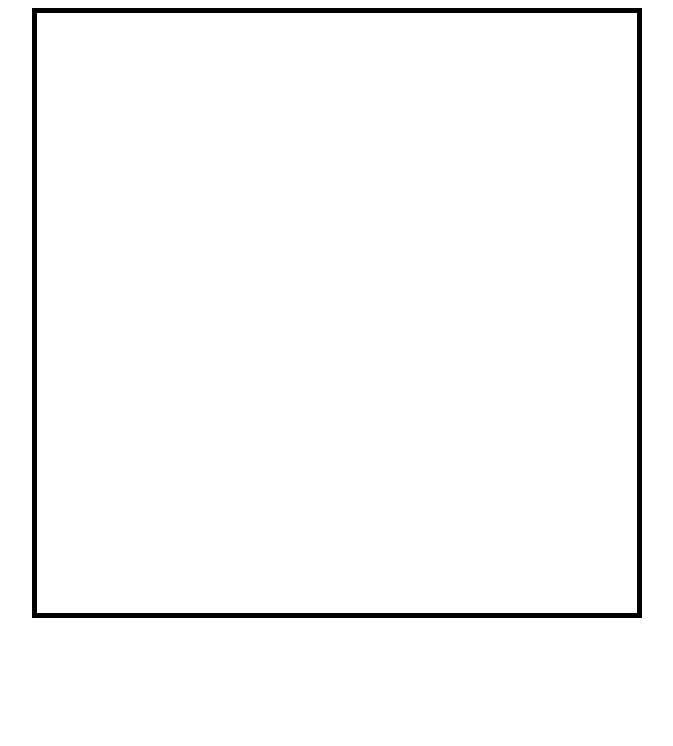
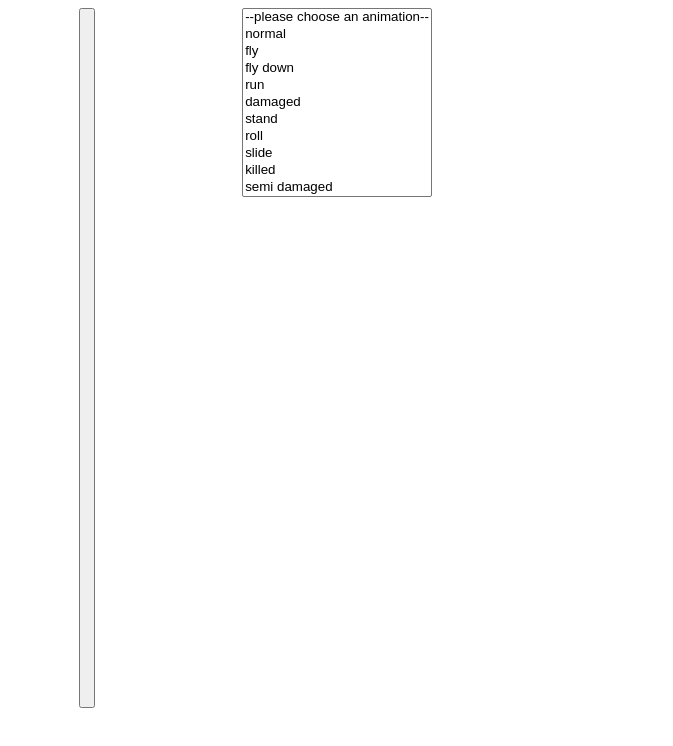
Before and after one commit to Florin12er/game-1, a plain HTML site: page index.html in a window 1280 px wide. Shown: the whole page, without its empty margins (303-976 px from the left). Drawn offline with Linux system fonts and the light colour scheme.

Commit message:
add an select option menu and a button

```diff
--- a/index.html
+++ b/index.html
@@ -8,10 +8,9 @@
   </head>
 
   <body>
-    <canvas class="canvas" id="canvas">
-      <label for="animation">chose an animation</label>
-      <select name="animation" id="animation" multiple size="10">
-        <option value="">--please chose an animation--</option>
+    <label for="animation">Choose an animation</label>
+    <select name="animation" id="animation" multiple size="11">
+      <option value="">--please choose an animation--</option>
       <option value="normal">normal</option>
       <option value="fly">fly</option>
       <option value="fly down">fly down</option>
@@ -21,9 +20,10 @@
       <option value="roll">roll</option>
       <option value="slide">slide</option>
       <option value="killed">killed</option>
-        <option value="semi dameged">semi damaged</option>
+      <option value="semi damaged">semi damaged</option>
     </select>
-    </canvas>
+    <button type="submit" id="submit"></button>
+    <canvas class="canvas" id="canvas"> </canvas>
     <script src="index.js"></script>
   </body>
 </html>
--- a/index.js
+++ b/index.js
@@ -5,7 +5,6 @@ const ctx = canvas.getContext("2d");
 const canvasWidth = (canvas.width = 600);
 
 const canvasHeight = (canvas.height = 600);
-
 const dogImage = new Image();
 const imageWidth = 573;
 const imageHeight = 523;
--- a/style.css
+++ b/style.css
@@ -8,11 +8,13 @@ body {
   flex-direction: column;
   align-items: center;
   justify-content: center;
-  border: solid black 5px;
-  width: 600px;
-  height: 600px;
+  width: 500px;
+  height: 500px;
+  position: relative;
+  margin-top: 200px;
 }
 
-#animation {
-  margin-top: 10px;
+label,
+select {
+  position: absolute;
 }
```
Lines whose indentation alone changed are shown as unchanged.
